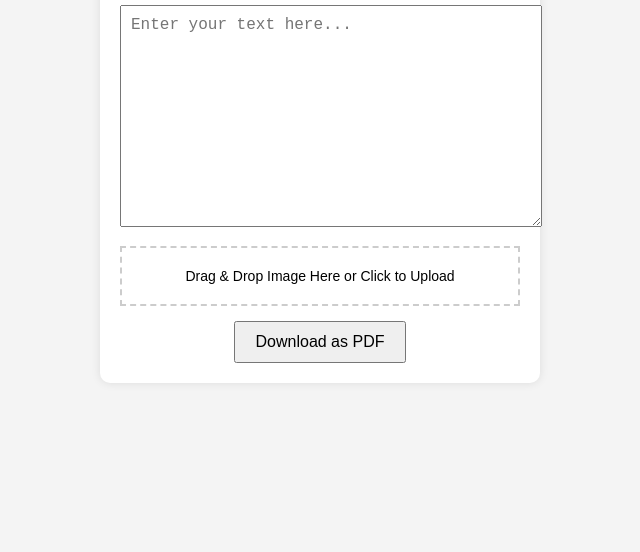
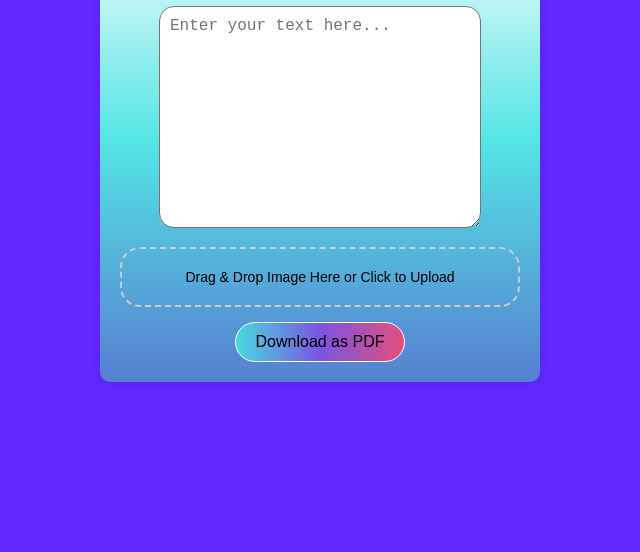
Before and after one commit to Kay-pereira/Group-27-App-group, a plain HTML site: page ToPDF clone/index.html in a window 1280 px wide. Shown: the part 264-816 px from the top of the page, without its empty margins (320-960 px from the left). Drawn offline with nearby package versions, Linux system fonts and the light colour scheme.

Commit message:
Update styles.css
more styles added

```diff
--- a/ToPDF clone/styles.css
+++ b/ToPDF clone/styles.css
@@ -1,7 +1,6 @@
 body {
   font-family: Arial, sans-serif;
-  background-color: #f4f4f4;
-  /*background-image: url('GuNRN9ZW0AA1Dup.jpg');*/
+  background-color: #6027ff;
   display: flex;
   justify-content: center;
   align-items: center;
@@ -9,7 +8,7 @@ body {
 }
 
 .container {
-  background: white;
+  background: linear-gradient(to bottom, #ffffff, #53e4e4, #577ed1);
   padding: 20px;
   border-radius: 10px;
   box-shadow: 0 0 10px rgba(0, 0, 0, 0.1);
@@ -18,20 +17,31 @@ body {
 }
 
 textarea {
-  width: 100%;
+  width: 300px;
   height: 200px;
   margin-bottom: 15px;
   padding: 10px;
   font-size: 16px;
+  border-radius: 15px;
 }
 
 button {
+  background: linear-gradient(to right, #48dadf, #7b55e2, #e24f7b);
+  border-radius: 20px;
   padding: 10px 20px;
   font-size: 16px;
   cursor: pointer;
+  border: none;
+  border: 1px solid white;
+}
+
+button:hover{
+  transform: scale(1.2);
+  transition: 0.5s;
 }
 #drop-area {
   border: 2px dashed #ccc;
+  border-radius: 20px;
   padding: 20px;
   cursor: pointer;
   margin-bottom: 15px;
```
